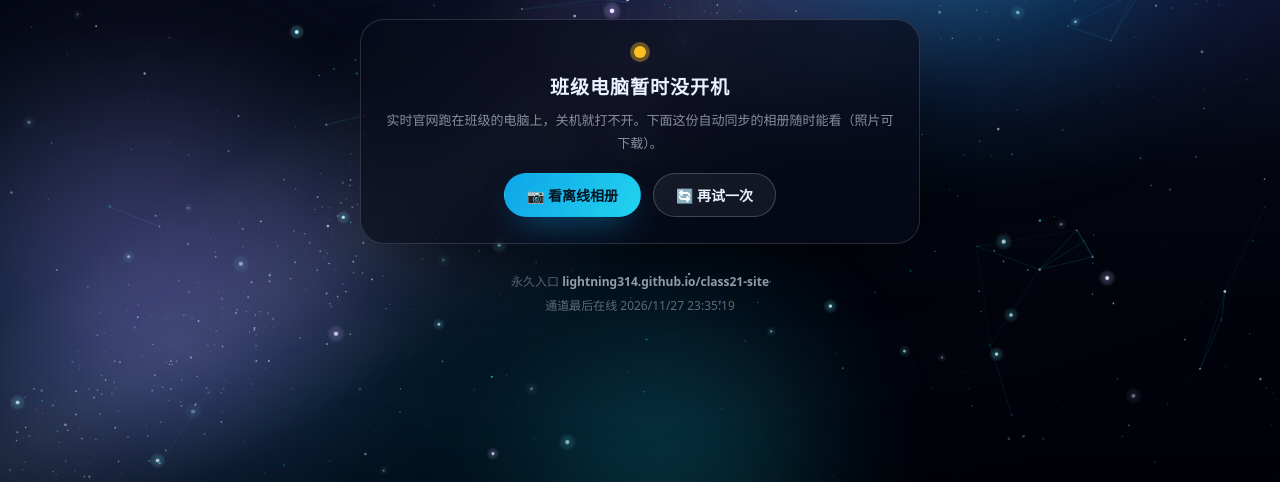
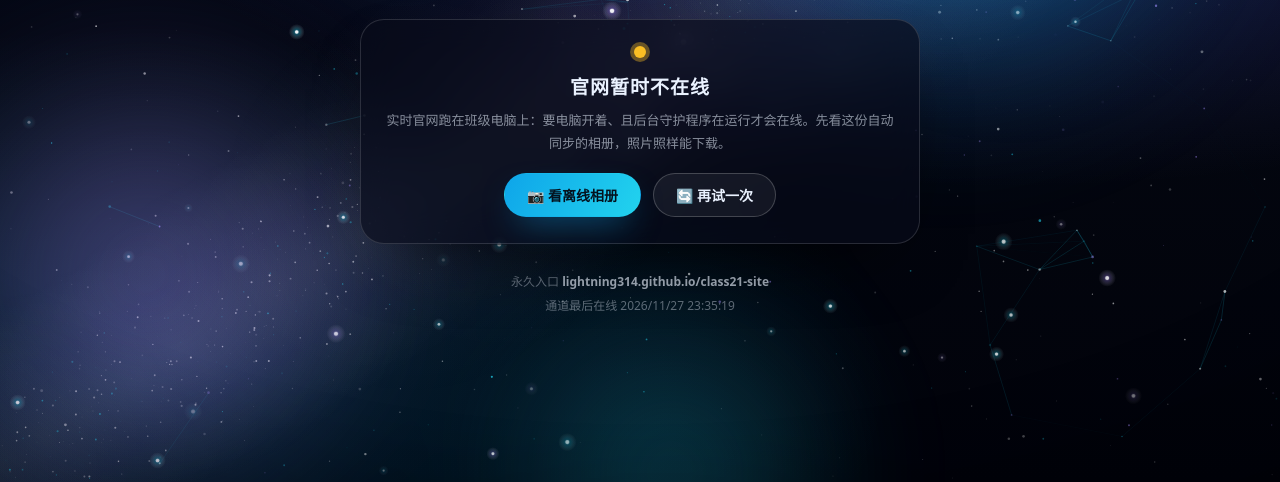
Before and after one commit to lightning314/class21-site, a plain HTML site: page go.html in a window 1280 px wide. Shown: the part 318-800 px from the top of the page. Drawn offline with Linux system fonts and the light colour scheme; animation ran at ten frames a second.

Commit message:
fix: clearer offline wording (tunnel vs power)

```diff
--- a/go.html
+++ b/go.html
@@ -63,7 +63,7 @@ button.btn.p{background:linear-gradient(120deg,#0ea5e9,#22d3ee)}
  function clear(){ while(acts.firstChild) acts.removeChild(acts.firstChild); }
  function wait_(t,s){ msg.textContent="正在连接班级电脑…"; dot.className="dot"; sub.textContent=s||"首次进入约需 3 秒"; }
  function enter(u){ msg.textContent="班级官网已就绪，正在进入…"; sub.textContent=u; setTimeout(function(){ location.replace(u); },260); }
- function out(j){ dot.className="dot off"; msg.textContent="班级电脑暂时没开机"; sub.textContent="实时官网跑在班级的电脑上，关机就打不开。下面这份自动同步的相册随时能看（照片可下载）。"; clear();
+ function out(j){ dot.className="dot off"; msg.textContent="官网暂时不在线"; sub.textContent="实时官网跑在班级电脑上：要电脑开着、且后台守护程序在运行才会在线。先看这份自动同步的相册，照片照样能下载。"; clear();
   acts.appendChild(btn("snapshot/","📷 看离线相册",true)); acts.appendChild(rbtn("🔄 再试一次"));
   upd.textContent = j && j.updated ? "通道最后在线 "+new Date(j.updated).toLocaleString("zh-CN") : "暂无通道记录"; }
  function probe(u,ms){ return new Promise(function(res){ var done=false,l=D.createElement("link");
```
